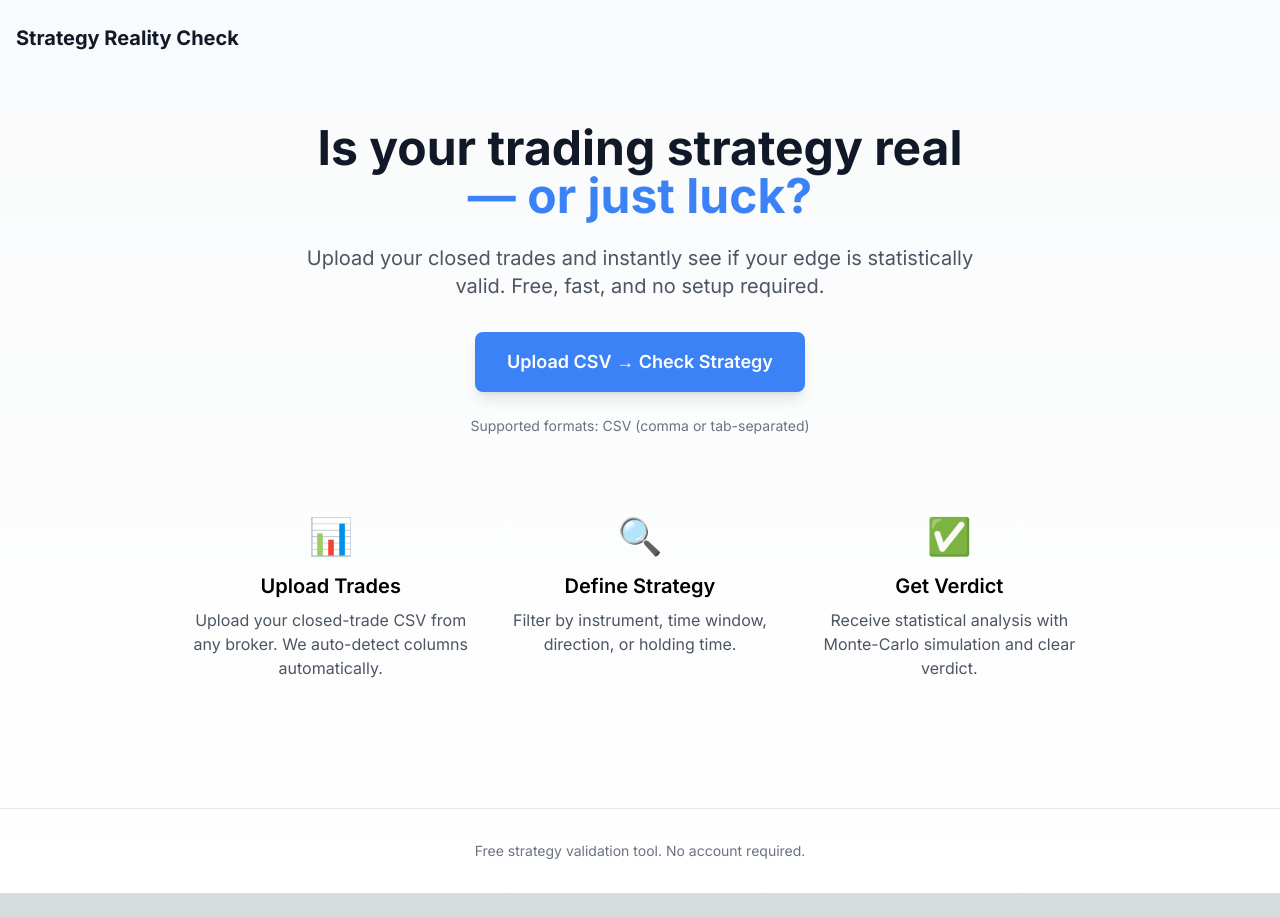
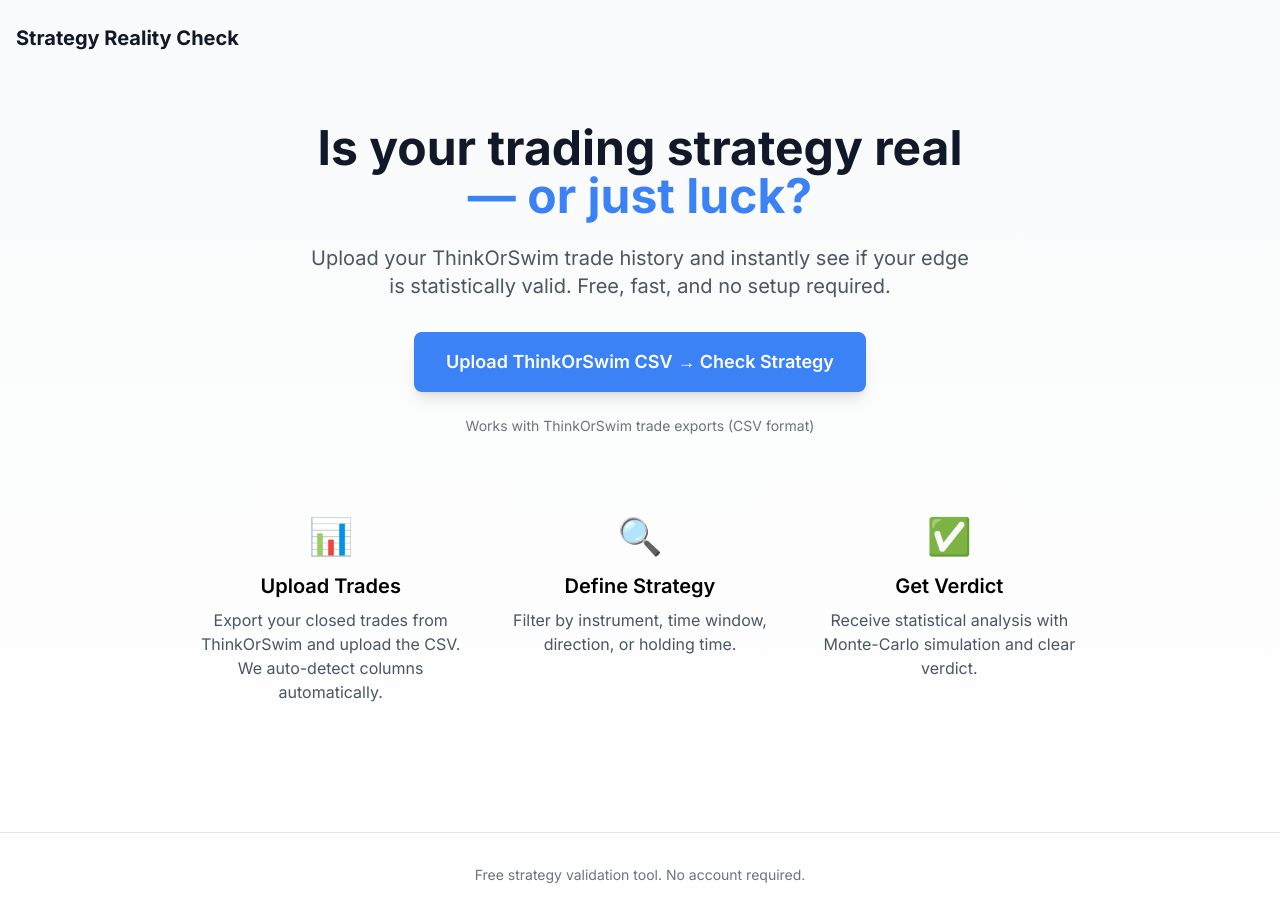
Before and after one commit to MattDevOps/tradingtool, a Next.js app: page / in a window 1280 px wide. Before the commit the page ends 893 px from the top, so only its background shows below. Built offline with nearby package versions, Linux system fonts and the light colour scheme.

Commit message:
Update messaging to focus on ThinkOrSwim only

```diff
--- a/app/page.tsx
+++ b/app/page.tsx
@@ -25,7 +25,7 @@ export default function Home() {
           </h1>
 
           <p className="text-xl text-gray-600 mb-8 max-w-2xl mx-auto">
-            Upload your closed trades and instantly see if your edge is statistically valid.
+            Upload your ThinkOrSwim trade history and instantly see if your edge is statistically valid.
             Free, fast, and no setup required.
           </p>
 
@@ -33,11 +33,11 @@ export default function Home() {
             href="/upload"
             className="inline-block bg-primary hover:bg-primary-dark text-white font-semibold py-4 px-8 rounded-lg text-lg transition-colors shadow-lg hover:shadow-xl"
           >
-            Upload CSV → Check Strategy
+            Upload ThinkOrSwim CSV → Check Strategy
           </Link>
 
           <p className="text-sm text-gray-500 mt-6">
-            Supported formats: CSV (comma or tab-separated)
+            Works with ThinkOrSwim trade exports (CSV format)
           </p>
         </div>
 
@@ -47,7 +47,7 @@ export default function Home() {
               <div className="text-4xl mb-4">📊</div>
               <h3 className="text-xl font-semibold mb-2">Upload Trades</h3>
               <p className="text-gray-600">
-                Upload your closed-trade CSV from any broker. We auto-detect columns automatically.
+                Export your closed trades from ThinkOrSwim and upload the CSV. We auto-detect columns automatically.
               </p>
             </div>
             <div className="text-center">
--- a/app/upload/page.tsx
+++ b/app/upload/page.tsx
@@ -79,7 +79,7 @@ export default function UploadPage() {
 
       <main className="container mx-auto px-4 py-12 max-w-2xl">
         <h1 className="text-3xl font-bold text-gray-900 mb-8 text-center">
-          Upload Your Trade History
+          Upload Your ThinkOrSwim Trade History
         </h1>
 
         {error && (
@@ -130,16 +130,19 @@ export default function UploadPage() {
                 {(file.size / 1024).toFixed(2)} KB
               </p>
             </div>
-          ) : (
+            ) : (
             <div>
               <div className="text-4xl mb-4">📁</div>
               <p className="text-lg font-semibold text-gray-900 mb-2">
-                Drag & drop CSV file here
+                Drag & drop ThinkOrSwim CSV file here
               </p>
               <p className="text-gray-600 mb-4">or click to browse</p>
               <button className="bg-gray-100 hover:bg-gray-200 text-gray-700 font-medium py-2 px-6 rounded-lg transition-colors">
                 Choose File
               </button>
+              <p className="text-xs text-gray-500 mt-4">
+                Export from ThinkOrSwim: Monitor → Account Statement → Export CSV
+              </p>
             </div>
           )}
         </div>
```
Also changed, not shown: 2 other files (tests, documents, lock files or other folders).
